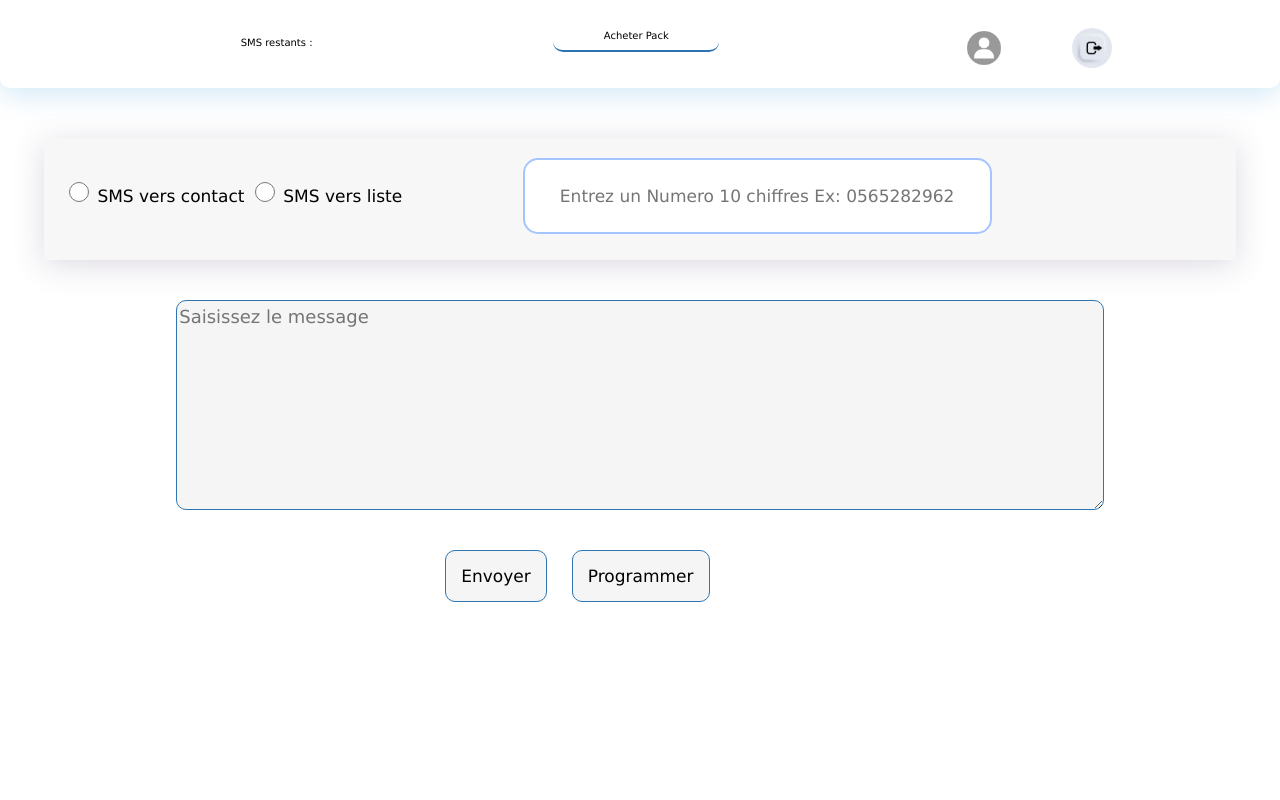
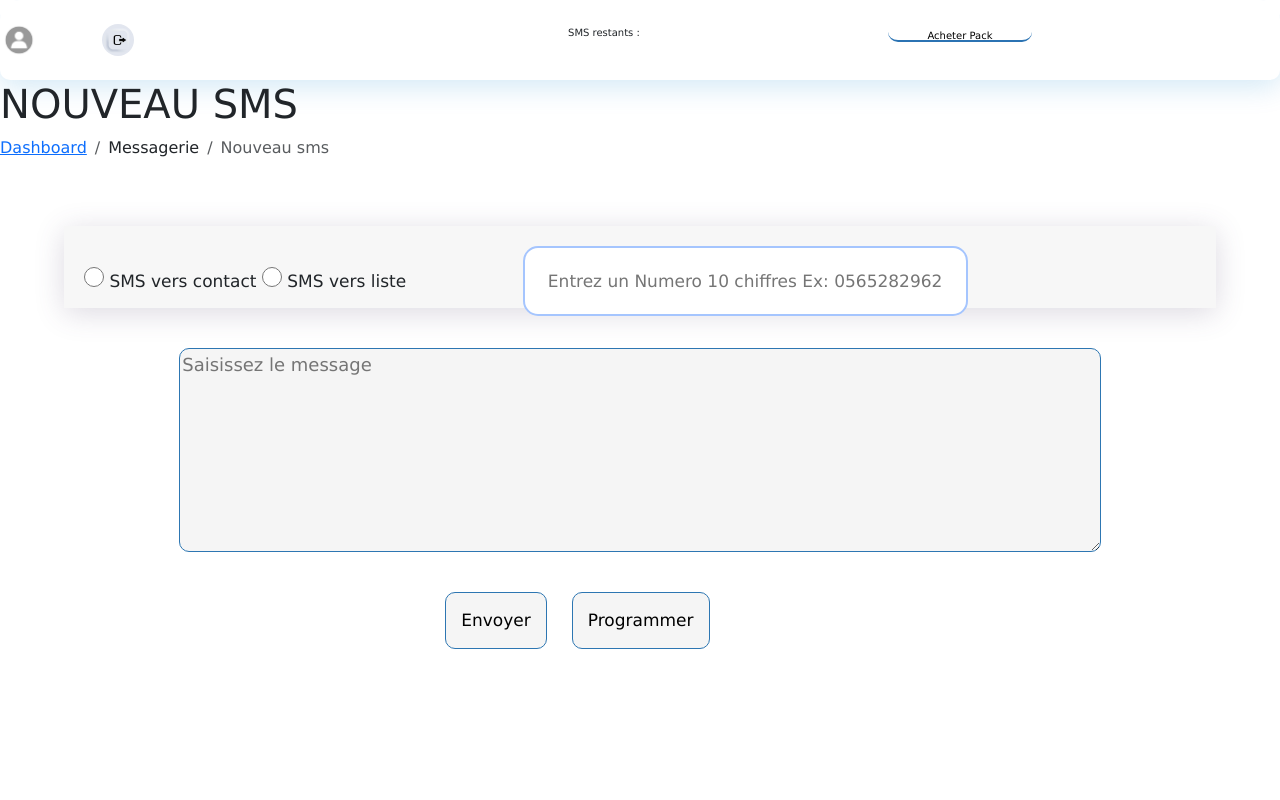
Before and after one commit to cloudsteroids/API_SMS, a PHP site: page /Contenu/sous-contenu/messagerie/new_sms.php in a window 1280 px wide. Run offline with PHP 8.4, Linux system fonts and the light colour scheme.

Commit message:
Update new_sms.php
ajout d'un breadcrump

```diff
--- a/Contenu/sous-contenu/messagerie/new_sms.php
+++ b/Contenu/sous-contenu/messagerie/new_sms.php
@@ -2,6 +2,10 @@
     <!-- Header -->
 
     <?php include('../../nav/head.php');   ?>
+    <link href="https://cdn.jsdelivr.net/npm/bootstrap@5.3.0-alpha2/dist/css/bootstrap.min.css" rel="stylesheet" integrity="sha384-aFq/bzH65dt+w6FI2ooMVUpc+21e0SRygnTpmBvdBgSdnuTN7QbdgL+OapgHtvPp" crossorigin="anonymous">
+    <script src="https://cdn.jsdelivr.net/npm/bootstrap@5.3.0-alpha2/dist/js/bootstrap.bundle.min.js" integrity="sha384-qKXV1j0HvMUeCBQ+QVp7JcfGl760yU08IQ+GpUo5hlbpg51QRiuqHAJz8+BrxE/N" crossorigin="anonymous"></script>
+
+
 
     <title>envoyer SMS</title>
     <!-- NAV VERTICALE -->
@@ -15,6 +19,16 @@
         include('../../nav/nav_horizontal.php');
     ?>
         <div class="containn">
+            <div class="pagetitle">
+                <h1>NOUVEAU SMS</h1>
+                <nav>
+                    <ol class="breadcrumb">
+                        <li class="breadcrumb-item"><a href="../dashboard.php">Dashboard</a></li>
+                        <li class="breadcrumb-item">Messagerie</li>
+                        <li class="breadcrumb-item active">Nouveau sms</li>
+                    </ol>
+                </nav>
+            </div><!-- End Page Title -->
 
             <div class="option_send">
 
```
